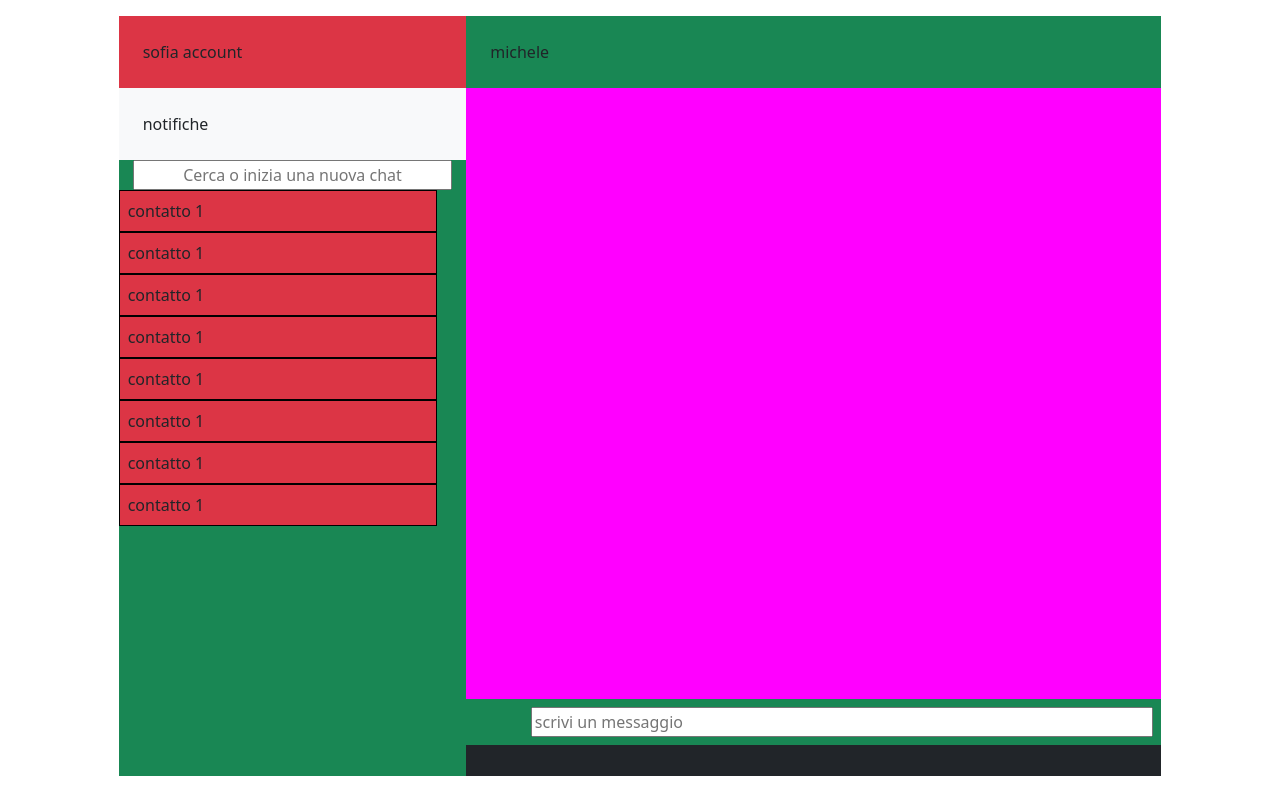
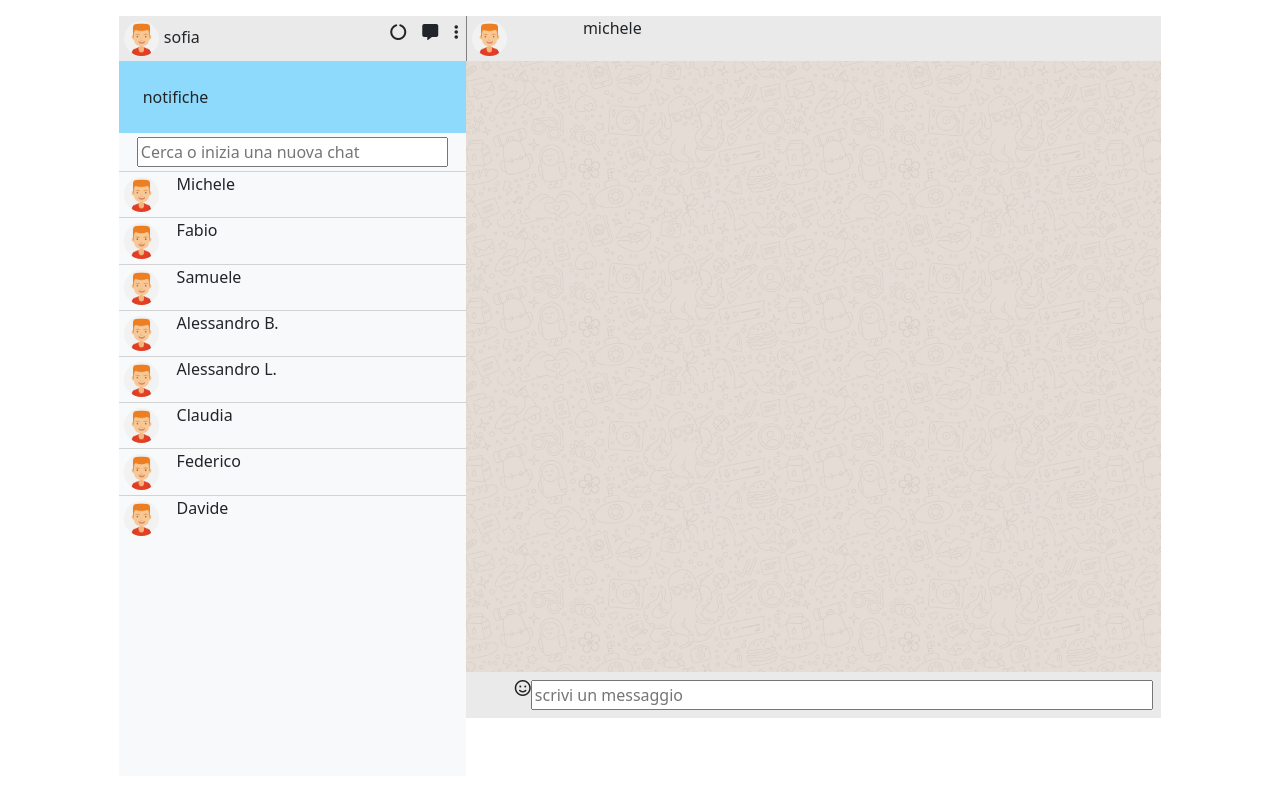
Before and after one commit to LucaMarchesani/vue-boolzapp, a plain HTML site: page index.html in a window 1280 px wide. Drawn offline with nearby package versions, Linux system fonts and the light colour scheme.

Commit message:
layout implementation

```diff
--- a/css/style.css
+++ b/css/style.css
@@ -1,17 +1,42 @@
+.bg-app{
+    background-color: #eaeaea;
+
+}
+
+
 div.contacts{
     height: 95vh;
 }
 
 div.contact{
-    border: 1px solid black;
+    border-top: 1px solid lightgray;
+    width: 100%;
+}
+
+img.user-pic{
+    border-radius: 50%;
+    height: 2.2rem;
+    margin: 5px;
 }
 
 div.chat{
     height: 95vh;
+}
 
+div.user-chat{
+    border-left: 1px solid gray;
 }
 
 div.text-area{
     height: 80.4%;
-    background-color: magenta;
+    background-image: url(../img/mine.jpg);
+    background-size: 320px;
 }
+
+div.my-text{
+
+}
+
+div.notification{
+    background-color: #8edafc;
+}
--- a/index.html
+++ b/index.html
@@ -10,6 +10,11 @@
     <link href="https://cdn.jsdelivr.net/npm/bootstrap@5.0.2/dist/css/bootstrap.min.css" rel="stylesheet"
         integrity="sha384-EVSTQN3/azprG1Anm3QDgpJLIm9Nao0Yz1ztcQTwFspd3yD65VohhpuuCOmLASjC" crossorigin="anonymous">
     <!-- GOOGLE FONTS -->
+
+    <!-- FONTAWESOME -->
+    <link rel="stylesheet" href="https://cdnjs.cloudflare.com/ajax/libs/font-awesome/6.2.1/css/all.min.css"
+        integrity="sha512-MV7K8+y+gLIBoVD59lQIYicR65iaqukzvf/nwasF0nqhPay5w/9lJmVM2hMDcnK1OnMGCdVK+iQrJ7lzPJQd1w=="
+        crossorigin="anonymous" referrerpolicy="no-referrer" />
     <!-- CUSTOM STYLE CSS -->
     <link rel="stylesheet" href="./css/style.css">
 </head>
@@ -18,25 +23,46 @@
     <div id="app">
         <main>
             <div class="container-fluid mt-3 col-10 d-flex">
-                <div class="contacts col-4 bg-success">
-                    <div class="account col-12 p-4 bg-danger">
-                        sofia account
+                <div class="contacts col-4 bg-light">
+                    <div class="account col-12 bg-app d-flex justify-content-between align-baseline">
+                        <div class="col-9">
+                            <img src="./img/avatar_1.jpg" class="user-pic img-fluid" alt="">
+                            <span class="col-10">sofia</span>
+                        </div>
+                        <div class="icons col-3 text-end">
+                            <i class="fa-solid fa-circle-notch m-2"></i>
+                            <i class="fa-solid fa-message m-2"></i>
+                            <i class="fa-solid fa-ellipsis-vertical m-2"></i>
+                        </div>
                     </div>
-                    <div class="account col-12 p-4 bg-light">
+                    <div class="notification col-12 p-4">
                         notifiche
                     </div>
-                    <div class="d-flex justify-content-center align-content-center">
-                        <input type="text" name="search" class="col-11 text-center" placeholder="Cerca o inizia una nuova chat">
+                    <div class="d-flex p-1 justify-content-center align-content-center">
+                        <input type="search" name="search" class="col-11" placeholder="Cerca o inizia una nuova chat">
                     </div>
-                    <div v-for="element in contacts" class="contact col-11 p-2 bg-danger">contatto 1</div>
+                    <div v-for="element in contacts" class="contact d-flex col-11 bg-light">
+                        <div class="col-2">
+                            <img src="./img/avatar_1.jpg" class="user-pic img-fluid" alt="">
+                        </div>
+                        <div class="col-10">
+                            <p> {{element.name}} </p>
+                            <p> {{element.message}} </p>
+                        </div>
+                    </div>
                 </div>
-                <div class="chat col-8 bg-dark">
-                    <div class="account col-12 p-4 bg-success">
-                        michele
+                <div class="chat col-8">
+                    <div class="user-chat col-12 bg-app">
+                        <div class="account col-12 bg-app d-flex">
+                            <div class="col-2">
+                                <img src="./img/avatar_1.jpg" class="user-pic img-fluid" alt="">
+                            </div>
+                            <p class="col-10">michele</p>
+                        </div>
                     </div>
-                    <div class="text-area col-12 p-5">
-                    </div>
-                    <div class="col-12 bg-success p-2 d-flex justify-content-end">
+                    <div class="text-area col-12 p-5"></div>
+                    <div class="my-text col-12 p-2 d-flex justify-content-end bg-app">
+                        <i class="fa-regular fa-face-smile"></i>
                         <input type="text" name="" class="col-11" placeholder="scrivi un messaggio">
                     </div>
                 </div>
```
